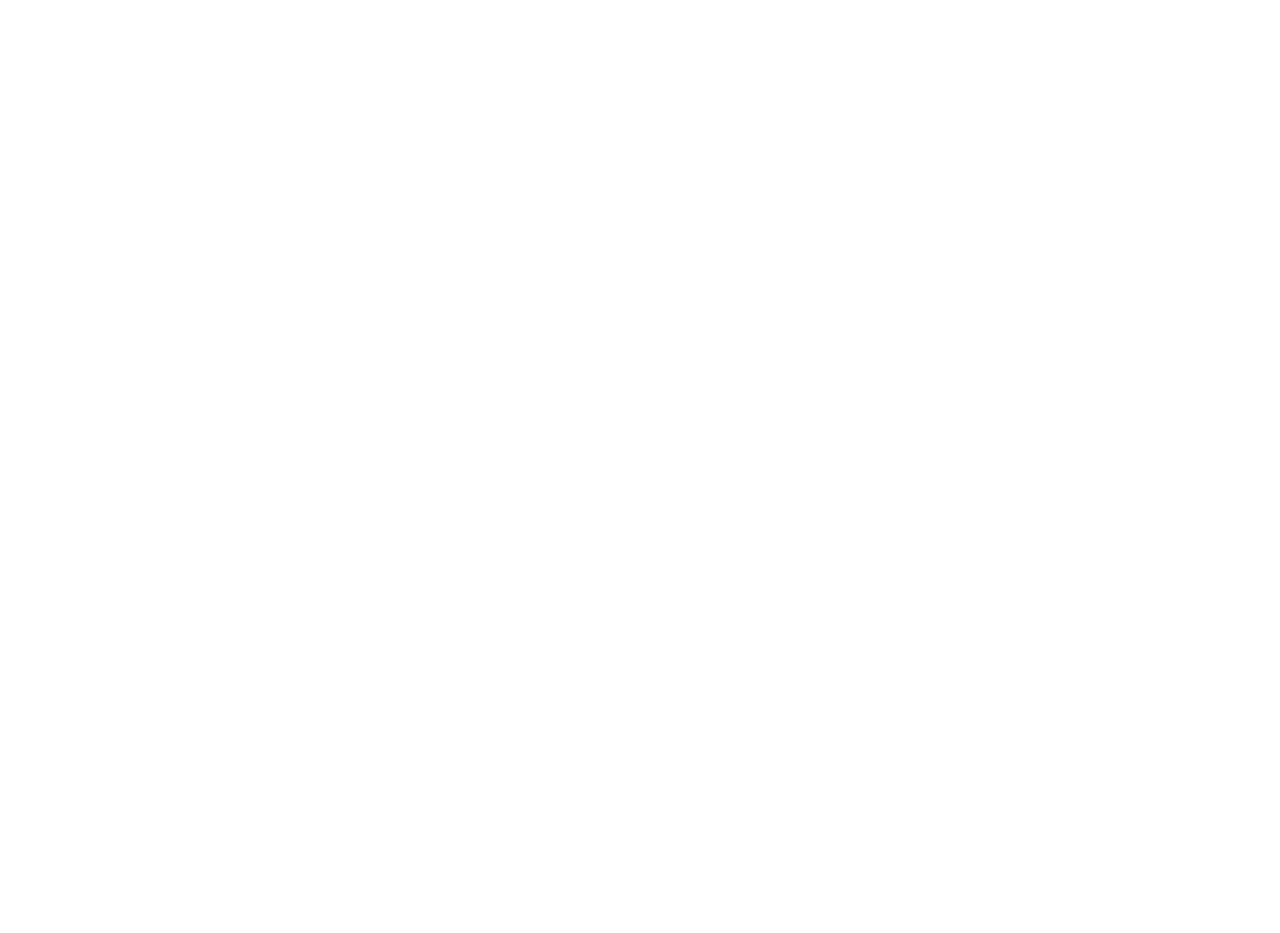
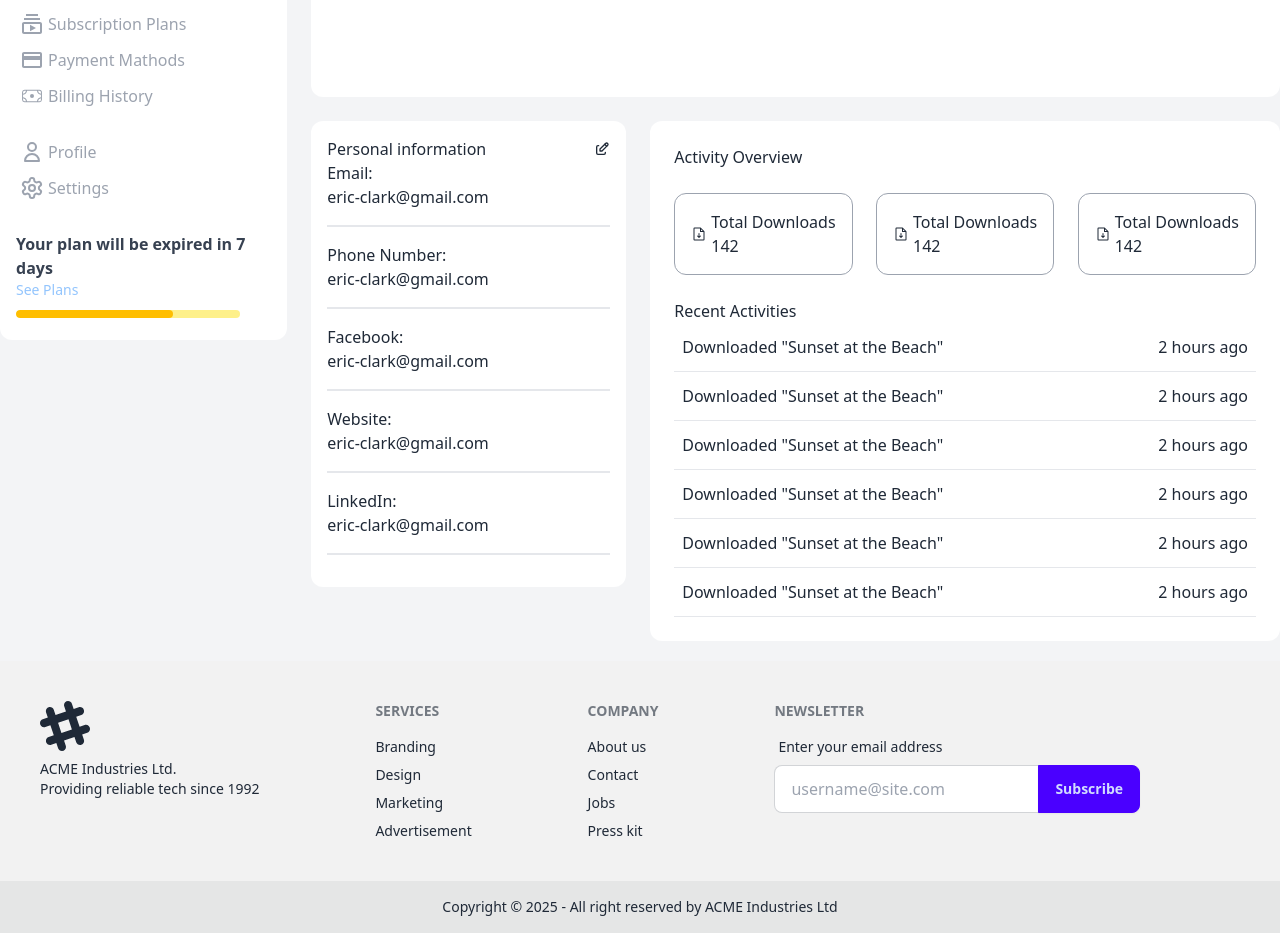
Before and after one commit to sakib-code00/final_year_project, a React (Vite) app: page /user in a window 1280 px wide. Before the commit this address had no page. Shown: the part 390-1323 px from the top of the page. Before the commit the page ends 800 px from the top, so only its background shows below. Built offline with nearby package versions, Linux system fonts and the light colour scheme.

Commit message:
user's routes added

```diff
--- a/src/Components/Users/User/User.jsx
+++ b/src/Components/Users/User/User.jsx
@@ -1,13 +1,8 @@
 import React from 'react'
 import Titlebar from './Titlebar'
 import SideNav from './SideNav'
-import Profilesetting from '../MainContent/Profilesetting'
-import DownloadEmpty from '../MainContent/Download/DownloadEmpty'
-import EmptyWishlist from '../MainContent/Wishlist/EmptyWishlist'
-import Wishlist from '../MainContent/Wishlist/Wishlist'
-import DownloadHistory from '../MainContent/Download/DownloadHistory'
-import Billing from '../MainContent/Billing'
-import Profile from '../MainContent/Profile'
+import Footer from '../../Footer'
+import { Outlet } from 'react-router-dom'
 
 
 const User = () => {
@@ -17,15 +12,10 @@
         <div className=' flex items-start justify-center gap-6'>
           <SideNav></SideNav>
           <div>
-            <Profilesetting></Profilesetting>
-            <DownloadEmpty></DownloadEmpty>
-            <EmptyWishlist></EmptyWishlist>
-            <Wishlist></Wishlist>
-            <DownloadHistory></DownloadHistory>
-            <Billing></Billing>
-            <Profile></Profile>
+            <Outlet></Outlet>
           </div>
         </div>
+        <Footer></Footer>
     </div>
   )
 }
--- a/src/Pages/PricingPlans.jsx
+++ b/src/Pages/PricingPlans.jsx
@@ -3,7 +3,7 @@
 
 const PricingPlans = () => {
   return (
-    <div className='w-10/12'>
+    <div className='w-10/12 my-20'>
         <div>
 
            {/*------- Pricing Head text section----------*/}
--- a/src/main.jsx
+++ b/src/main.jsx
@@ -9,6 +9,13 @@
 import About from './Pages/About.jsx';
 import ContactUs from './Pages/ContactUs.jsx';
 import Home from './Pages/Home.jsx';
+import PricingPlans from './Pages/PricingPlans.jsx';
+import User from './Components/Users/User/User.jsx';
+import Profile from './Components/Users/MainContent/Profile.jsx';
+import Wishlist from './Components/Users/MainContent/Wishlist/Wishlist.jsx';
+import Billing from './Components/Users/MainContent/Billing.jsx';
+import Profilesetting from './Components/Users/MainContent/Profilesetting.jsx';
+import DownloadHistory from './Components/Users/MainContent/Download/DownloadHistory.jsx';
 
 const router = createBrowserRouter([
   {
@@ -30,9 +37,44 @@
       {
         path: "/contactus",
         element: <ContactUs></ContactUs>,
-      }
+      },
+      {
+        path: "/pricingplans",
+        element: <PricingPlans></PricingPlans>
+      },
     ],
+
   },
+  {
+    path: "/user",
+    element: <User></User>,
+    children: [
+      {
+        index: true,
+        element: <Profile></Profile>,
+      },
+      {
+        path: "profile",
+        element: <Profile></Profile>,
+      },
+      {
+        path: "wishlist",
+        element: <Wishlist></Wishlist>,
+      },
+      {
+        path: "billing",
+        element: <Billing></Billing>,
+      },
+      {
+        path: "settings",
+        element: <Profilesetting></Profilesetting>,
+      },
+      {
+        path: "downloads",
+        element: <DownloadHistory></DownloadHistory>,
+      },
+    ],
+  }
 
 ]);
 
```
